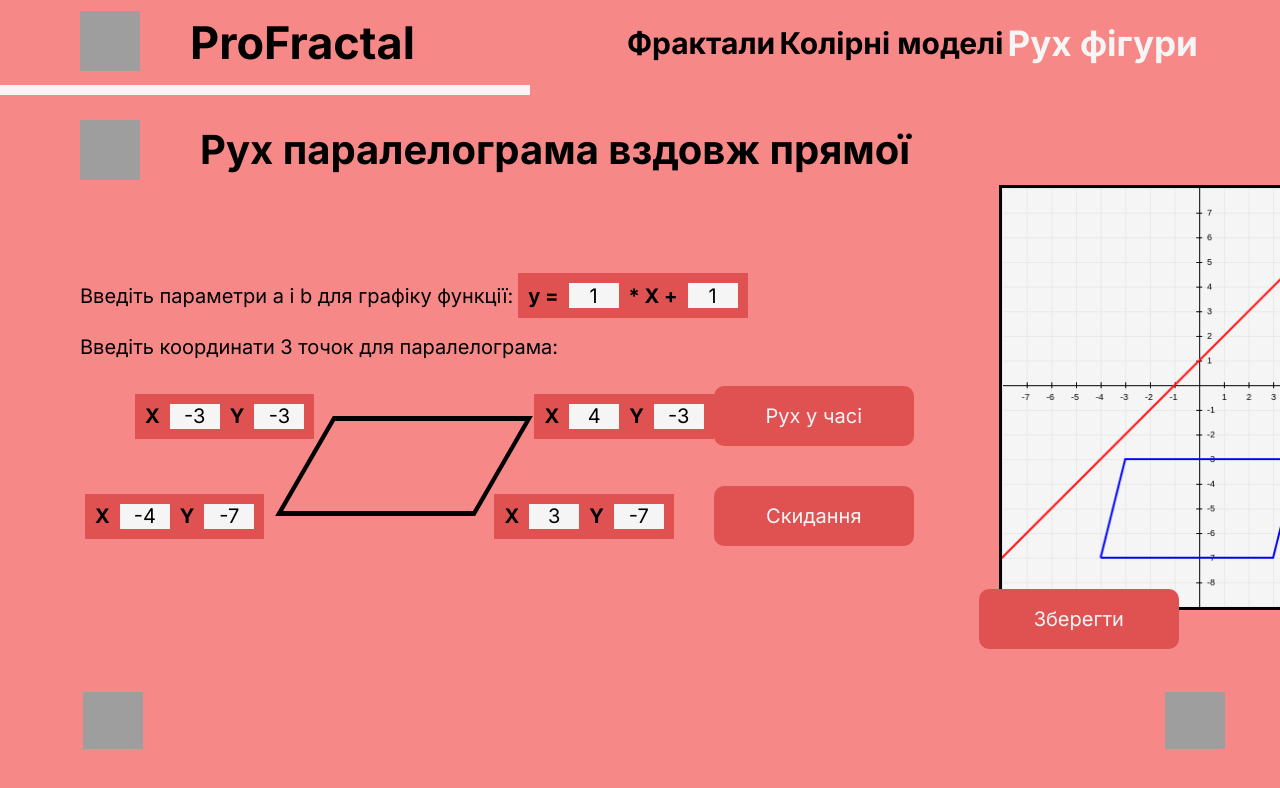
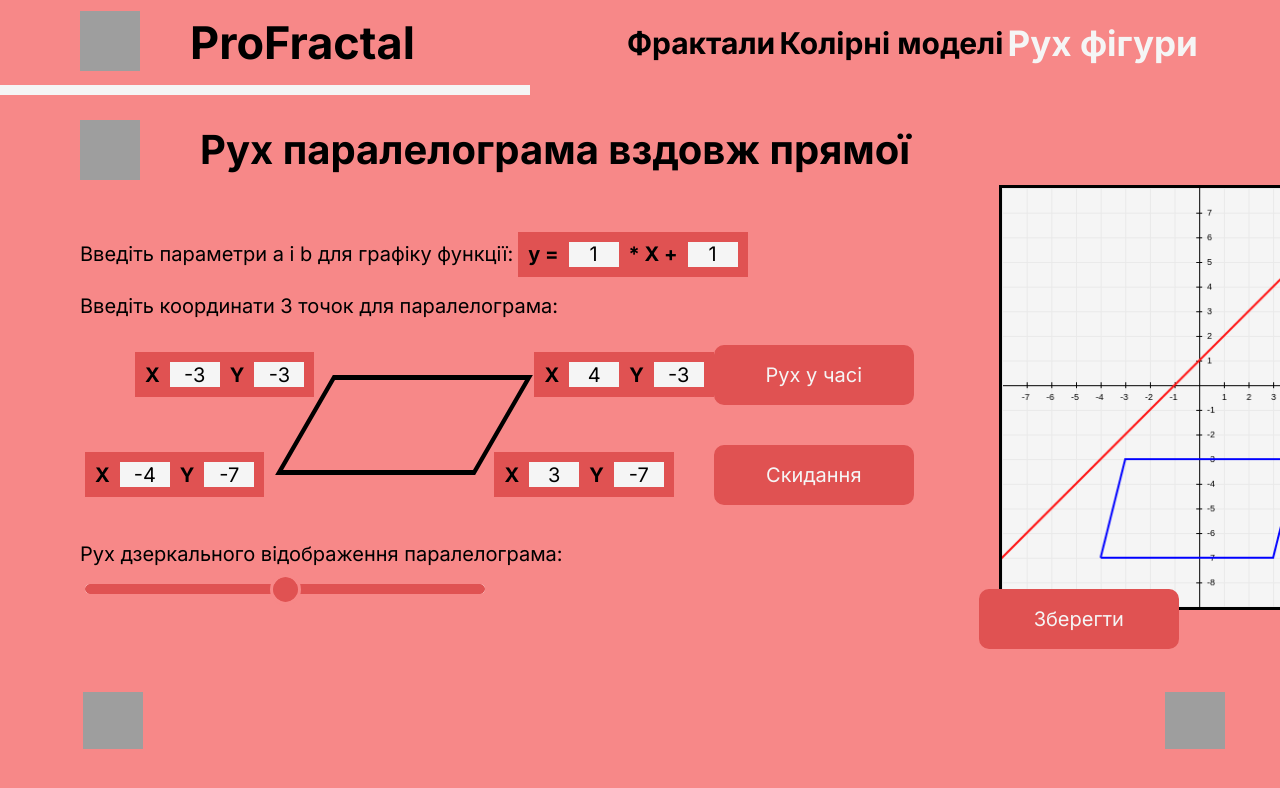
Before and after one commit to luchykYana/computer_graphics, a React (Create React App) app: page /content/move-figure/practice in a window 1280 px wide. Shown: the top 788 px of the page. Built offline with nearby package versions, Linux system fonts and the light colour scheme; grey boxes are pictures that could not be loaded.

Commit message:
design changes

```diff
--- a/src/pages/MovePracticePage/MovePracticePage.js
+++ b/src/pages/MovePracticePage/MovePracticePage.js
@@ -610,6 +610,19 @@ const MovePracticePage = () => {
                             </div>
 
                         </div>
+
+                    </div>
+                    <div className={`${css.text}`}>
+                        <p>Рух дзеркального відображення паралелограма:</p>
+                    </div>
+
+                    <div className={`${css.movementRangeBlock}`}>
+                        <input className={`${css.move}`} onChange={(e) => {
+                            onMovementChange(e)
+                        }} id={'movement_range'}
+                               type="range"
+                               name='movement_range' defaultValue={0}
+                               min={-5} max={5} step={1}/>
                     </div>
                 </div>
 
@@ -639,6 +652,7 @@ const MovePracticePage = () => {
                                     className={`${css.button} ${css.positionLeft}`}>Зберегти
                             </button>
                         </div>
+
                     </div>
                 </div>
 
```
